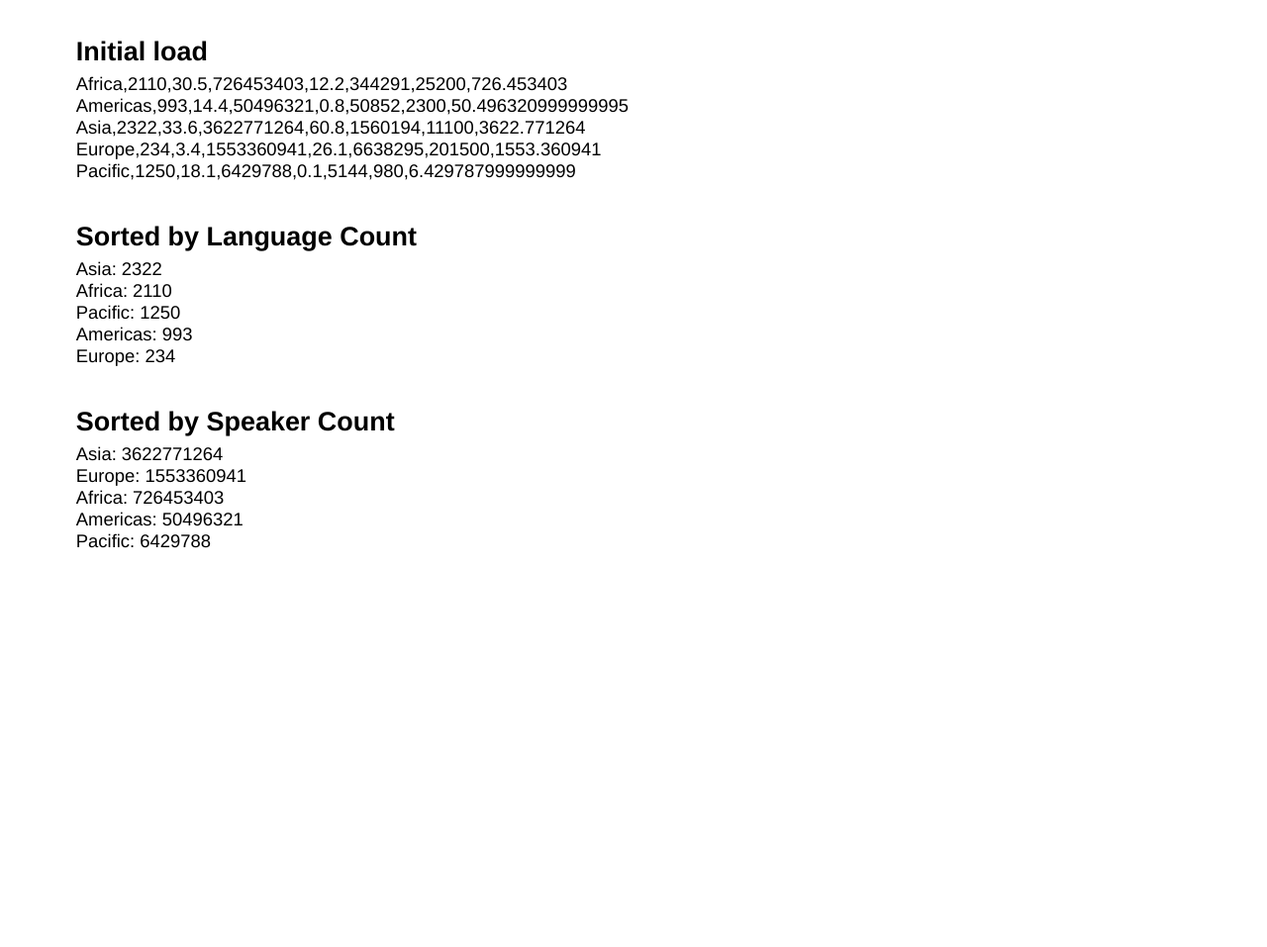
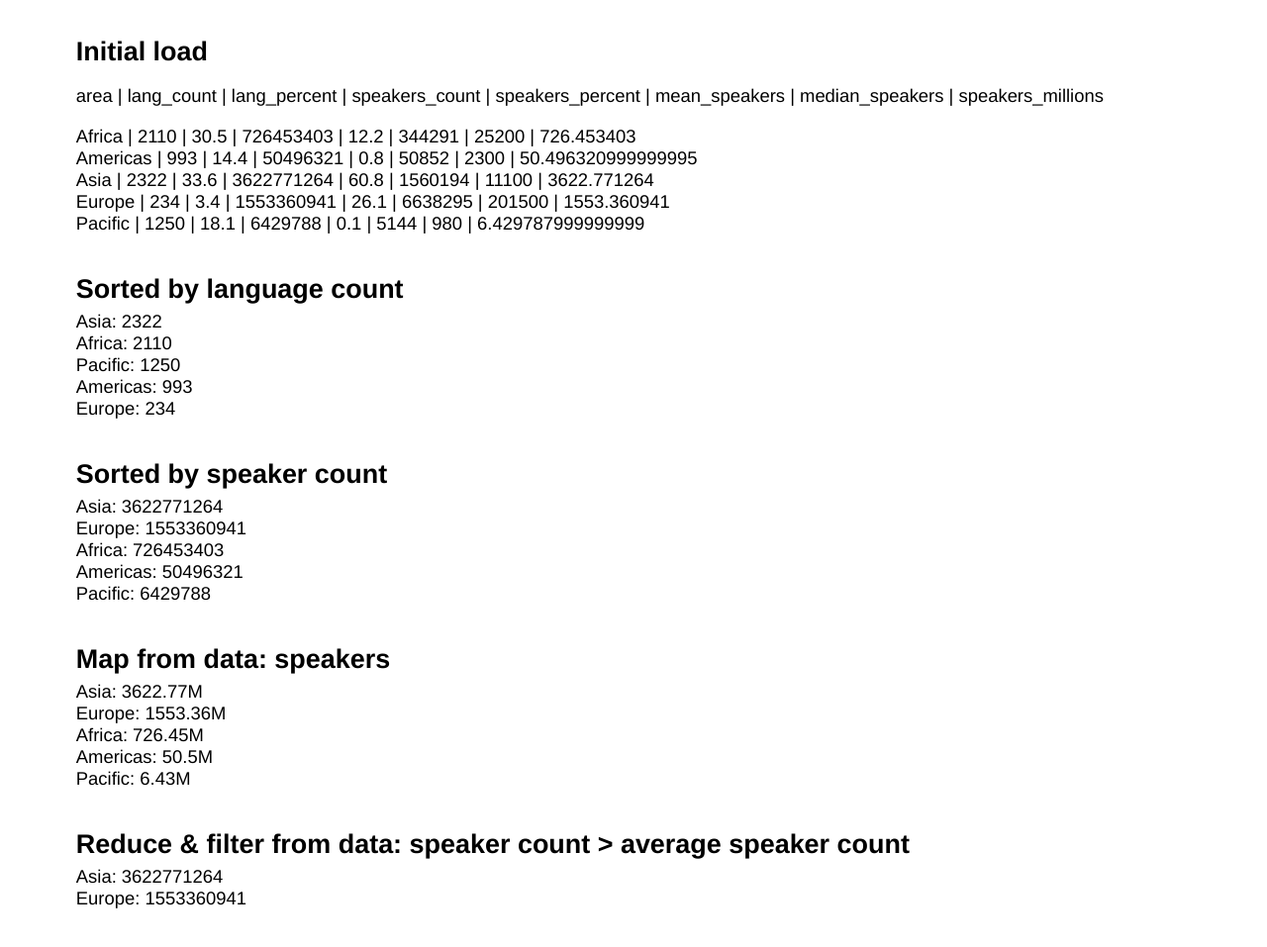
Before and after one commit to JSDiamond/Dataviz101, a plain HTML site: page js/session2/index.html in a window 1280 px wide. Shown: the part 71-1028 px from the top of the page at 99% size. Before the commit the page ends 800 px from the top, so only its background shows below. Drawn offline with Linux system fonts and the light colour scheme.

Commit message:
session2 map reduce filter

```diff
--- a/js/session2/index.html
+++ b/js/session2/index.html
@@ -13,22 +13,32 @@
 </head>
 
   <section>
-    <h1 class="innerwidth-A">Session 2: Data Handling</h1>
+    <h1>Session 2: Data Handling</h1>
   </section>
 
   <section>
-    <h3 class="innerwidth-A">Initial load</h2>
+    <h3>Initial load</h2>
     <ul id="initload"></ul>
   </section>
 
   <section>
-    <h3 class="innerwidth-A">Sorted by Language Count</h2>
+    <h3>Sorted by language count</h2>
     <ul id="sort1"></ul>
   </section>
 
   <section>
-    <h3 class="innerwidth-A">Sorted by Speaker Count</h2>
+    <h3>Sorted by speaker count</h2>
     <ul id="sort2"></ul>
+  </section>
+
+  <section>
+    <h3>Map from data: speakers</h2>
+    <ul id="map1"></ul>
+  </section>
+
+  <section>
+    <h3>Reduce & filter from data: speaker count > average speaker count</h2>
+    <ul id="filter1"></ul>
   </section>
 
   <script type="text/javascript" src="../libraries/d3.min.js"></script>
--- a/js/session2/js/graphic.js
+++ b/js/session2/js/graphic.js
@@ -20,16 +20,24 @@ d3.csv('data/language-distribution-by-origin.csv', function(error, loaded_data)
 
 
 function afterLoad(data){
+
+  //// Get the first item in our data array and extract the keys as an array
+  //// then join the array as a string delimited by ' | '
+  d3.select('#initload').append('p').text( d3.keys(data[0]).join(' | ') )
+
+  //// Bind our data to a list items, append them to the DOM, and add text
   var li = d3.select('#initload').selectAll('li')
       .data(data)
       .enter()
       .append('li')
       .text(function(d, i){
-        return d3.values(d)
+        return d3.values(d).join(' | ')
       })
 
-  sort1(data)
-  sort2(data)
+  sort1()
+  sort2()
+  map1()
+  filter1()
 }
 
 function sort1(){
@@ -59,7 +67,6 @@ function sort1(){
 
 function sort2(){
 
-  //// Sorting the traditional way
   languages.sort(function(a,b){
     return b.speakers_count - a.speakers_count;
   })
@@ -72,3 +79,48 @@ function sort2(){
         return d.area +': '+ d.speakers_count
       })
 }
+
+
+function map1(){
+
+  //// Use array.map to return a new array of objects that contain rounded values
+  var rounded = languages.map(function(d){
+    return {area: d.area, speakers: Math.round(d.speakers_millions * 100) / 100 }
+  })
+
+    var li = d3.select('#map1').selectAll('li')
+      .data(rounded)
+      .enter()
+      .append('li')
+      .text(function(d, i){
+        return d.area +': '+ d.speakers +'M'
+      })
+}
+
+
+function filter1(){
+
+  //// Use array.reduce to get the total number of speakers
+  var total_speakers = languages.reduce(function(a, b){
+    return {speakers_count: (+a.speakers_count) + (+b.speakers_count) }
+  })
+
+  //// Divide the total by the array.length to get the average
+  var average = (total_speakers.speakers_count / languages.length)
+
+  //// Use array.filter to return an array that has values above average
+  var filtered = languages.filter(function(d){
+
+    //// array.filter checks the returned value to be true or false
+    //// keeping the true, and removing the false
+    return d.speakers_count > average
+  })
+
+    var li = d3.select('#filter1').selectAll('li')
+      .data(filtered)
+      .enter()
+      .append('li')
+      .text(function(d, i){
+        return d.area +': '+ d.speakers_count
+      })
+}
```
Also changed, not shown: 1 other file.
